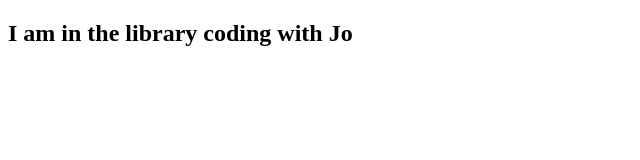
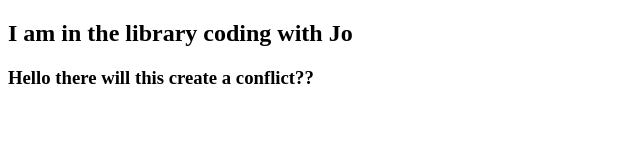
Before and after one commit to vvichuuma/Library, a plain HTML site: page index.html in a window 1280 px wide. Shown: the whole page, without its empty margins (0-640 px from the left). Drawn offline with Linux system fonts and the light colour scheme.

Commit message:
merge conflict trial

```diff
--- a/index.html
+++ b/index.html
@@ -5,5 +5,6 @@
 </head>
 <body>
  <h2>I am in the library coding with Jo</h2>
+ <h3>Hello there will this create a conflict??</h3>
 </body>
 </html>
```
